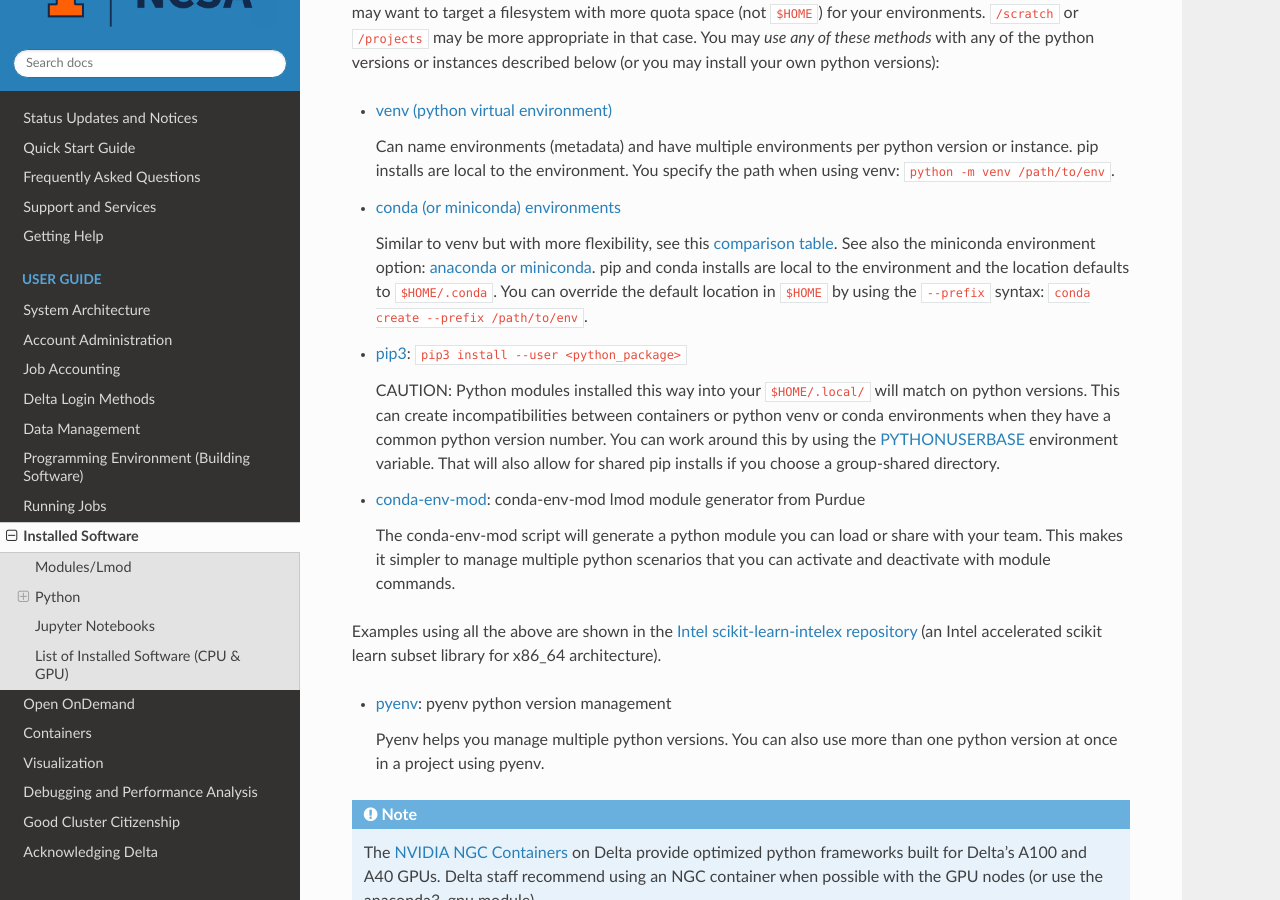
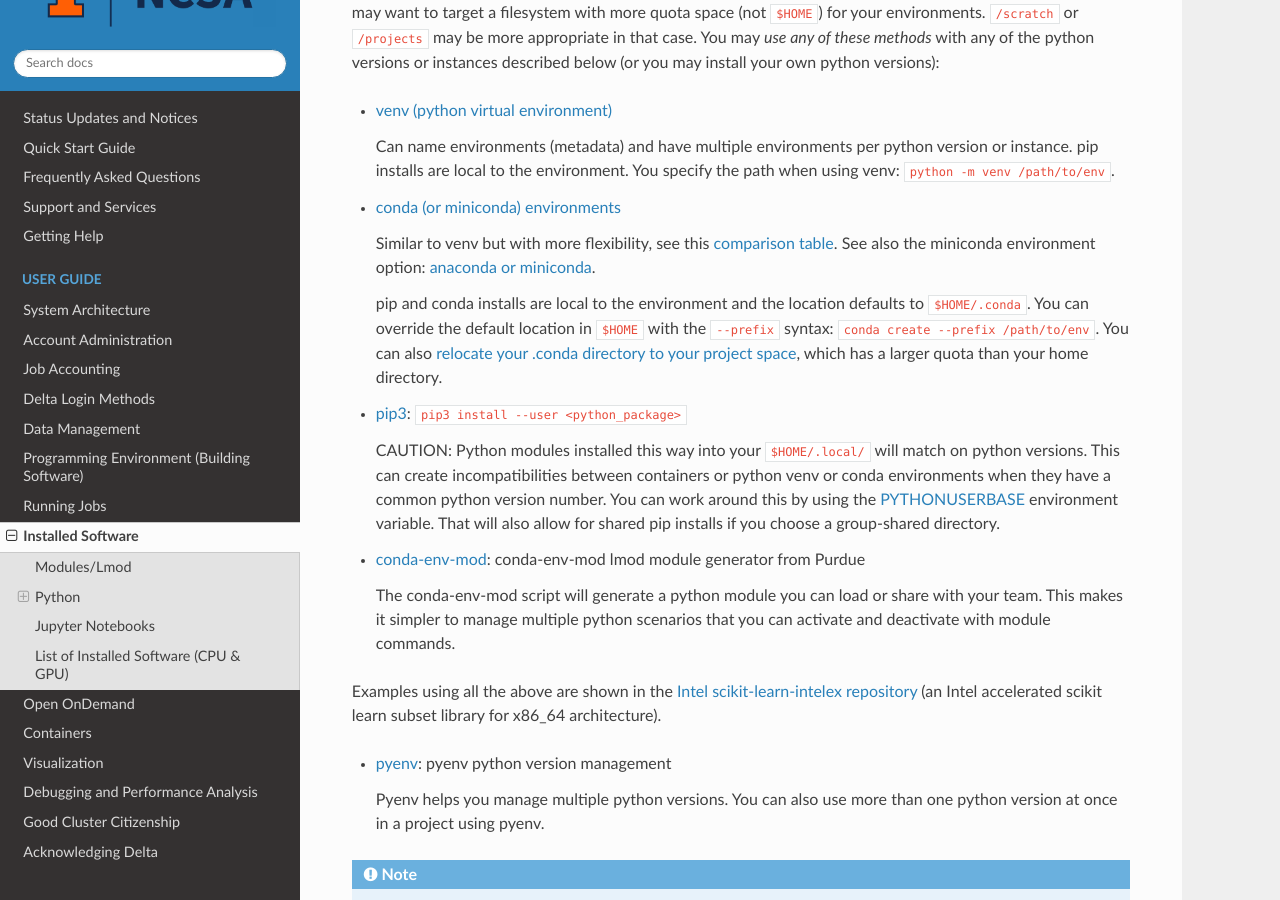
Before and after one commit to ncsa/Delta_doc, a Sphinx documentation site: the page built from docs/source/user_guide/software.rst, in a window 1280 px wide and 900 px high, scrolled down 1975 px. Built offline with Sphinx 7.4.7 and the Read the Docs theme 2.0.0, drawn with Linux system fonts in a browser that asks for light colours.

Commit message:
Update software.rst added tie to 'relocating your .conda...' from hub

```diff
--- a/docs/source/user_guide/software.rst
+++ b/docs/source/user_guide/software.rst
@@ -99,7 +99,10 @@ You may *use any of these methods* with any of the python versions or instances
 
 - `conda (or miniconda) environments <https://docs.conda.io/projects/conda/en/latest/user-guide/tasks/manage-environments.html>`_
 
-  Similar to venv but with more flexibility, see this `comparison table <https://docs.conda.io/projects/conda/en/latest/user-guide/concepts/environments.html#virtual-environments>`_.  See also the miniconda environment option: `anaconda or miniconda <https://docs.anaconda.com/free/distro-or-miniconda/>`_.  pip and conda installs are local to the environment and the location defaults to ``$HOME/.conda``. You can override the default location in ``$HOME`` by using the ``--prefix`` syntax: ``conda create --prefix /path/to/env``.
+  Similar to venv but with more flexibility, see this `comparison table <https://docs.conda.io/projects/conda/en/latest/user-guide/concepts/environments.html#virtual-environments>`_.  See also the miniconda environment option: `anaconda or miniconda <https://docs.anaconda.com/free/distro-or-miniconda/>`_.
+
+  pip and conda installs are local to the environment and the location defaults to ``$HOME/.conda``. You can override the default location in ``$HOME`` with the ``--prefix`` syntax: ``conda create --prefix /path/to/env``.
+  You can also `relocate your .conda directory to your project space <https://docs.ncsa.illinois.edu/en/latest/common/relocate-conda-directory.html>`_, which has a larger quota than your home directory.
 
 - `pip3 <https://docs.python.org/3/installing/index.html>`_: ``pip3 install --user <python_package>``
 
```
